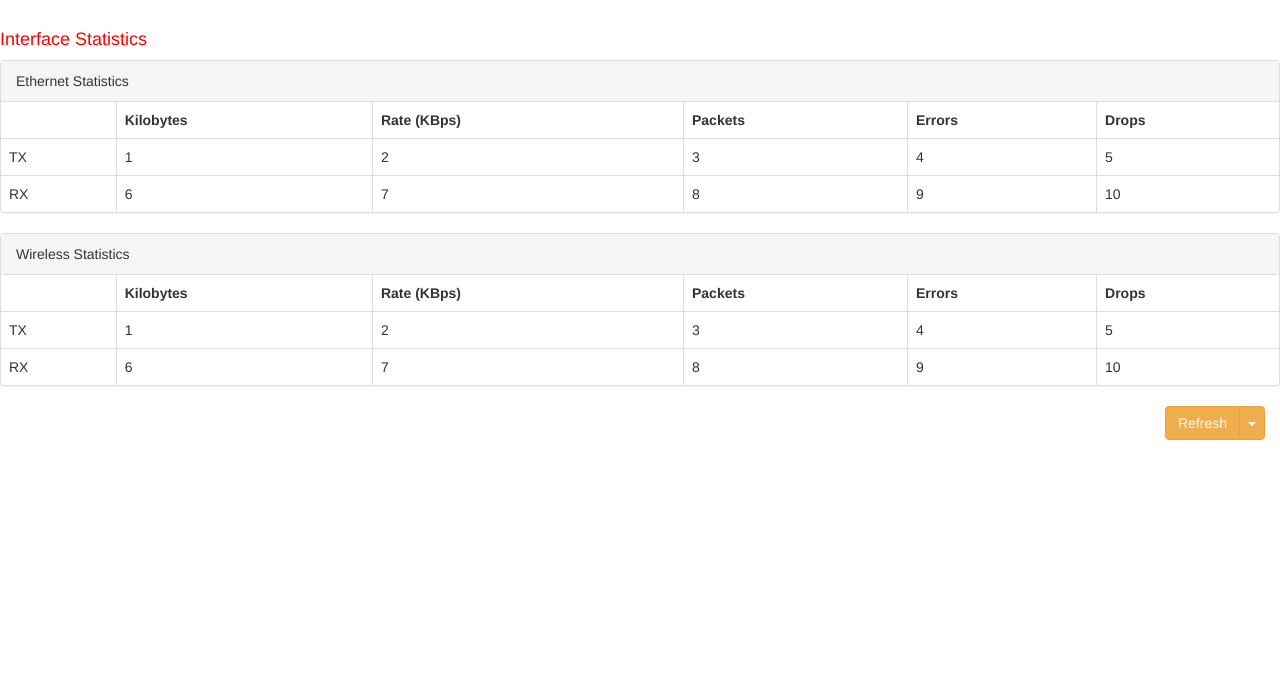
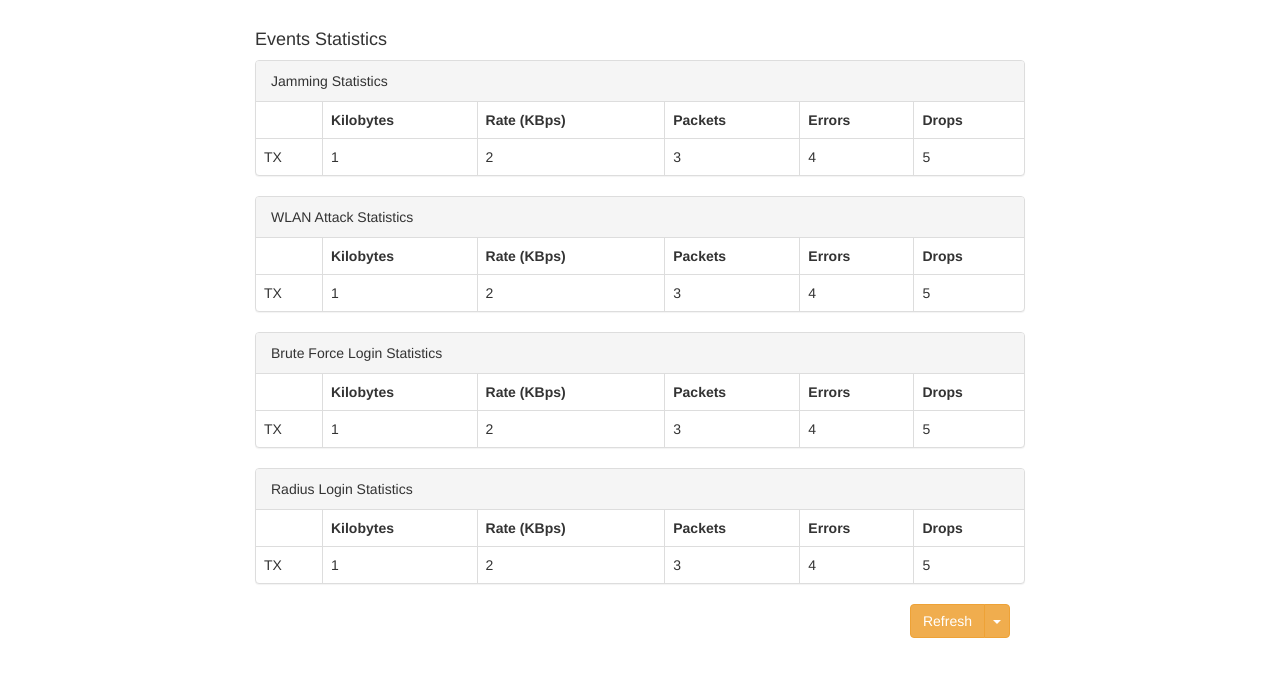
Before and after one commit to idiotzavant/webui, a Flask app: page /status/systemstatistics in a window 1280 px wide. Shown: the part 52-729 px from the top of the page. Run offline with Flask 2, Linux system fonts and the light colour scheme; the visitor is signed in with stand-in values (Sample User, id 1); some libraries are stand-ins or nearby versions.

Commit message:
center div; finalize supported menu

```diff
--- a/app/static/css/siem.css
+++ /dev/null
@@ -1,4 +0,0 @@
-
-h4 {
-    color: red;
-}
--- a/app/templates/bruteforcelogin.html
+++ b/app/templates/bruteforcelogin.html
@@ -1,6 +1,7 @@
 {% extends "siem.html" %}
 
 {% block content %}
+    <div style="margin: 0 auto;width: 800px">
     <form action="" method="post">
         {{ form.hidden_tag() }}
 
@@ -37,4 +38,5 @@
 
         <p>{{ form.submit(class_="btn btn-primary") }}</p>
     </form>
+    </div>
 {% endblock %}
--- a/app/templates/graylogstatus.html
+++ b/app/templates/graylogstatus.html
@@ -1,8 +1,10 @@
 {% extends "siem.html" %}
 
 {% block content %}
+    <div style="margin: 0 auto;width: 800px">
     <form method="POST" action="" role="form">
     {{ form.hidden_tag() }}
 
     </form>
+    </div>
 {% endblock %}
--- a/app/templates/jamming.html
+++ b/app/templates/jamming.html
@@ -1,6 +1,7 @@
 {% extends "siem.html" %}
 
 {% block content %}
+    <div style="margin: 0 auto;width: 800px">
     <form action="" method="post">
         {{ form.hidden_tag() }}
 
@@ -21,4 +22,5 @@
 
         <p>{{ form.submit(class_="btn btn-primary") }}</p>
     </form>
+    </div>
 {% endblock %}
--- a/app/templates/lanconfiguration.html
+++ b/app/templates/lanconfiguration.html
@@ -1,6 +1,8 @@
 {% extends "siem.html" %}
 
 {% block content %}
+
+    <div style="margin: 0 auto;width: 800px">
     <form action="" method="post">
         {{ form.hidden_tag() }}
 
@@ -76,4 +78,5 @@
 
         <p>{{ form.submit(class_="btn btn-primary") }}</p>
     </form>
+    </div>
 {% endblock %}
--- a/app/templates/radiuslogin.html
+++ b/app/templates/radiuslogin.html
@@ -1,6 +1,7 @@
 {% extends "siem.html" %}
 
 {% block content %}
+    <div style="margin: 0 auto;width: 800px">
     <form action="" method="post">
         {{ form.hidden_tag() }}
 
@@ -37,4 +38,5 @@
 
         <p>{{ form.submit(class_="btn btn-primary") }}</p>
     </form>
+    </div>
 {% endblock %}
--- a/app/templates/servicescli.html
+++ b/app/templates/servicescli.html
@@ -1,9 +1,9 @@
 {% extends "siem.html" %}
 
 {% block content %}
-<form method="POST" action="" role="form">
+<div style="margin: 0 auto;width: 800px">
+    <form method="POST" action="" role="form">
     {{ form.hidden_tag() }}
-    <div>
     <div class="row row-content-normal">
         <div class="col-sm-12">
             <h4 title="CLI">CLI</h4>
--- a/app/templates/servicessnmp.html
+++ b/app/templates/servicessnmp.html
@@ -1,6 +1,7 @@
 {% extends "siem.html" %}
 
 {% block content %}
+<div style="margin: 0 auto;width: 800px">
 <form method="POST" action="/services/snmp" role="form">
     {{ form.hidden_tag() }}
 <div class="row row-content-normal">
--- a/app/templates/serviceswebserver.html
+++ b/app/templates/serviceswebserver.html
@@ -1,6 +1,7 @@
 {% extends "siem.html" %}
 
 {% block content %}
+<div style="margin: 0 auto;width: 800px">
 <form method="POST" action="/services/webserver" role="form">
     {{ form.hidden_tag() }}
 <div class="row row-content-normal">
@@ -77,7 +78,7 @@
         </div>
     </div>
 
-    <div id="webServerCerts" class="col-sm-12">
+    <div id="webServerCerts" class="col-sm-12" style="display: none;">
         <form enctype="multipart/form-data">
             <div class="panel panel-default">
                 <div class="panel-heading" title="HTTPS Certificates">HTTPS Certificates</div>
--- a/app/templates/siem.html
+++ b/app/templates/siem.html
@@ -46,7 +46,7 @@
                         <li id="cli"><a href="/services/cli" >CLI</a></li>
                         <li id="dhcp" style="display:none"><a href="/services/dhcp" >DHCP Server</a></li>
                         <li><a href="/services/webserver" >Web Server</a></li>
-                        <li id="snmp"><a href="/services/snmp" >SNMP</a></li>
+                        <li id="snmp" style="display: none;"><a href="/services/snmp" >SNMP</a></li>
                     </ul>
                 </li>
 
@@ -62,7 +62,7 @@
                     <a href="#" class="dropdown-toggle" data-toggle="dropdown">Status</a>
                     <ul class="dropdown-menu" role="menu">
                         <li><a href="/status/systemstatus" >System Status</a></li>
-                        <li><a href="/status/systemstatistics" >System Statistics</a></li>
+                        <li><a href="/status/systemstatistics" >Event Statistics</a></li>
                         <li><a href="/status/graylogstatus" >Graylog Status</a></li>
                         <li style="display:none"><a href="/status/alertsmonitor" >Alerts Monitor</a></li>
                     </ul>
--- a/app/templates/siemuser.html
+++ b/app/templates/siemuser.html
@@ -46,7 +46,7 @@
                         <li id="cli"><a href="/services/cli" >CLI</a></li>
                         <li id="dhcp" style="display:none"><a href="/services/dhcp" >DHCP Server</a></li>
                         <li><a href="/services/webserver" >Web Server</a></li>
-                        <li id="snmp"><a href="/services/snmp" >SNMP</a></li>
+                        <li id="snmp" style="display: none;"><a href="/services/snmp" >SNMP</a></li>
                     </ul>
                 </li>
 
@@ -62,7 +62,7 @@
                     <a href="#" class="dropdown-toggle" data-toggle="dropdown">Status</a>
                     <ul class="dropdown-menu" role="menu">
                         <li><a href="/status/systemstatus" >System Status</a></li>
-                        <li><a href="/status/systemstatistics" >System Statistics</a></li>
+                        <li><a href="/status/systemstatistics" >Event Statistics</a></li>
                         <li><a href="/status/graylogstatus" >Graylog Status</a></li>
                         <li style="display:none"><a href="/status/alertsmonitor" >Alerts Monitor</a></li>
                     </ul>
--- a/app/templates/systeminformation.html
+++ b/app/templates/systeminformation.html
@@ -1,6 +1,7 @@
 {% extends "siem.html" %}
 
 {% block content %}
+    <div style="margin: 0 auto;width: 800px">
     <form action="" method="post">
         {{ form.hidden_tag() }}
 
@@ -37,4 +38,5 @@
 
         <p>{{ form.submit(class_="btn btn-primary") }}</p>
     </form>
+    </div>
 {% endblock %}
--- a/app/templates/systemstatistics.html
+++ b/app/templates/systemstatistics.html
@@ -1,11 +1,11 @@
 {% extends "siem.html" %}
 
 {% block content %}
-<div class="row row-content-normal">
+<div class="row row-content-normal" style="margin: 0 auto;width: 800px">
     <div class="col-sm-12">
-            <h4 title="Interface Statistics">Interface Statistics</h4>
+            <h4 title="Event Statistics">Events Statistics</h4>
             <div class="panel panel-default">
-                <div class="panel-heading">Ethernet Statistics</div>
+                <div class="panel-heading">Jamming Statistics</div>
                 <table class="table table-bordered table-hover">
                     <thead>
                     <tr>
@@ -26,21 +26,13 @@
                         <td class="val-center hidden-xs" id="status_statEthTxErr">4</td>
                         <td class="val-center hidden-xs" id="status_statEthTxDrop">5</td>
                     </tr>
-                    <tr>
-                        <td class="val-center">RX</td>
-                        <td class="val-center" id="status_statEthRxBytes">6</td>
-                        <td class="val-center" id="status_statEthRxRate">7</td>
-                        <td class="val-center" id="status_statEthRxPkt">8</td>
-                        <td class="val-center hidden-xs" id="status_statEthRxErr">9</td>
-                        <td class="val-center hidden-xs" id="status_statEthRxDrop">10</td>
-                    </tr>
                     </tbody>
                 </table>
             </div>
 
             <div class="panel panel-default">
                 <!-- Default panel contents -->
-                <div class="panel-heading">Wireless Statistics</div>
+                <div class="panel-heading">WLAN Attack Statistics</div>
                 <!-- Table -->
                 <table class="table table-bordered table-hover">
                     <thead>
@@ -62,13 +54,57 @@
                         <td class="val-center hidden-xs" id="status_statWlanTxErr">4</td>
                         <td class="val-center hidden-xs" id="status_statWlanTxDrop">5</td>
                     </tr>
+                    </tbody>
+                </table>
+            </div>
+
+            <div class="panel panel-default">
+                <div class="panel-heading">Brute Force Login Statistics</div>
+                <table class="table table-bordered table-hover">
+                    <thead>
                     <tr>
-                        <td class="val-center">RX</td>
-                        <td class="val-center" id="status_statWlanRxBytes">6</td>
-                        <td class="val-center" id="status_statWlanRxRate">7</td>
-                        <td class="val-center" id="status_statWlanRxPkt">8</td>
-                        <td class="val-center hidden-xs" id="status_statWlanRxErr">9</td>
-                        <td class="val-center hidden-xs" id="status_statWlanRxDrop">10</td>
+                        <th></th>
+                        <th class="val-center">Kilobytes</th>
+                        <th class="val-center">Rate (KBps)</th>
+                        <th class="val-center">Packets</th>
+                        <th class="val-center hidden-xs">Errors</th>
+                        <th class="val-center hidden-xs">Drops</th>
+                    </tr>
+                    </thead>
+                    <tbody>
+                    <tr>
+                        <td class="val-center">TX</td>
+                        <td class="val-center" id="status_statEthTxBytes">1</td>
+                        <td class="val-center" id="status_statEthTxRate">2</td>
+                        <td class="val-center" id="status_statEthTxPkt">3</td>
+                        <td class="val-center hidden-xs" id="status_statEthTxErr">4</td>
+                        <td class="val-center hidden-xs" id="status_statEthTxDrop">5</td>
+                    </tr>
+                    </tbody>
+                </table>
+            </div>
+
+            <div class="panel panel-default">
+                <div class="panel-heading">Radius Login Statistics</div>
+                <table class="table table-bordered table-hover">
+                    <thead>
+                    <tr>
+                        <th></th>
+                        <th class="val-center">Kilobytes</th>
+                        <th class="val-center">Rate (KBps)</th>
+                        <th class="val-center">Packets</th>
+                        <th class="val-center hidden-xs">Errors</th>
+                        <th class="val-center hidden-xs">Drops</th>
+                    </tr>
+                    </thead>
+                    <tbody>
+                    <tr>
+                        <td class="val-center">TX</td>
+                        <td class="val-center" id="status_statEthTxBytes">1</td>
+                        <td class="val-center" id="status_statEthTxRate">2</td>
+                        <td class="val-center" id="status_statEthTxPkt">3</td>
+                        <td class="val-center hidden-xs" id="status_statEthTxErr">4</td>
+                        <td class="val-center hidden-xs" id="status_statEthTxDrop">5</td>
                     </tr>
                     </tbody>
                 </table>
--- a/app/templates/systemstatus.html
+++ b/app/templates/systemstatus.html
@@ -1,7 +1,7 @@
 {% extends "siem.html" %}
 
 {% block content %}
-<div class="row row-content-normal">
+<div class="row row-content-normal" style="margin: 0 auto;width: 800px">
     <div class="col-sm-12">
             <h4 title="System Status">System Status</h4>
             <div class="panel panel-default">
--- a/app/templates/wlanattack.html
+++ b/app/templates/wlanattack.html
@@ -1,6 +1,7 @@
 {% extends "siem.html" %}
 
 {% block content %}
+    <div style="margin: 0 auto;width: 800px">
     <form action="" method="post">
         {{ form.hidden_tag() }}
 
@@ -21,4 +22,5 @@
 
         <p>{{ form.submit(class_="btn btn-primary") }}</p>
     </form>
+    </div>
 {% endblock %}
```
